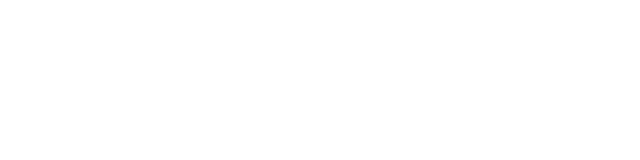
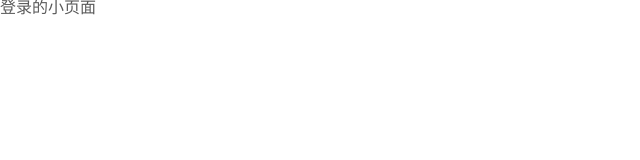
Before and after one commit to My-de-file/heimait_vue, a Vue app: page /#/login in a window 1280 px wide. Shown: the top 160 px of the page, without its empty margins (0-640 px from the left). Built offline with nearby package versions, Linux system fonts and the light colour scheme; a small style sheet from the web is missing.

Commit message:
搭建好了路由

```diff
--- a/package.json
+++ b/package.json
@@ -13,7 +13,8 @@
     "less-loader": "^5.0.0",
     "lint-staged": "^9.5.0",
     "vant": "^2.2.16",
-    "vue": "^2.6.10"
+    "vue": "^2.6.10",
+    "vue-router": "^3.1.3"
   },
   "devDependencies": {
     "@vue/cli-plugin-babel": "^4.1.0",
--- a/src/App.vue
+++ b/src/App.vue
@@ -1,10 +1,19 @@
 <template>
   <div id="app">
+    <router-view></router-view>
   </div>
 </template>
 
 <script>
+export default{
+  data () {
+    return {
+
+    }
+  }
+}
 </script>
 
-<style>
+<style lang='less'>
+@import url("http://at.alicdn.com/t/font_1426139_h6vn3jbl5q.css");
 </style>
--- a/src/router/index.js
+++ b/src/router/index.js
@@ -0,0 +1,26 @@
+// 添加vue模块
+import Vue from 'vue'
+
+// 添加路由模块
+import VueRouter from 'vue-router'
+
+// 注入路由
+import Login from '@/views/Login.vue'
+
+// 将路由模块挂载到vue实列里面
+Vue.use(VueRouter)
+
+// 创建路由
+var router = new VueRouter({
+    routes:[
+        {
+            name:'Login',
+            path:'/login',
+            component:Login
+        }
+    ]
+})
+
+
+// 暴露路由接口
+export default router
--- /dev/null
+++ b/src/styles/reset.css
@@ -0,0 +1,47 @@
+html, body, div, span, applet, object, iframe,
+h1, h2, h3, h4, h5, h6, p, blockquote, pre,
+a, abbr, acronym, address, big, cite, code,
+del, dfn, em, img, ins, kbd, q, s, samp,
+small, strike, strong, sub, sup, tt, var,
+b, u, i, center,
+dl, dt, dd, ol, ul, li,
+fieldset, form, label, legend,
+table, caption, tbody, tfoot, thead, tr, th, td,
+article, aside, canvas, details, embed,
+figure, figcaption, footer, header, hgroup,
+main, menu, nav, output, ruby, section, summary,
+time, mark, audio, video {
+	margin: 0;
+	padding: 0;
+	border: 0;
+	font-size: 100%;
+	font: inherit;
+	vertical-align: baseline;
+}
+/* HTML5 display-role reset for older browsers */
+article, aside, details, figcaption, figure,
+footer, header, hgroup, main, menu, nav, section {
+	display: block;
+}
+body {
+	line-height: 1;
+}
+ol, ul {
+	list-style: none;
+}
+blockquote, q {
+	quotes: none;
+}
+blockquote:before, blockquote:after,
+q:before, q:after {
+	content: '';
+	content: none;
+}
+table {
+	border-collapse: collapse;
+	border-spacing: 0;
+}
+
+#app{
+	width: 100%;
+}
--- /dev/null
+++ b/src/views/Login.vue
@@ -0,0 +1,15 @@
+<template>
+  <div id="login">
+      登录的小页面
+  </div>
+</template>
+
+<script>
+export default {
+
+}
+</script>
+
+<style>
+
+</style>
```
Also changed, not shown: src/main.js (+7 -0 lines), 1 other file (tests, documents, lock files or other folders).
